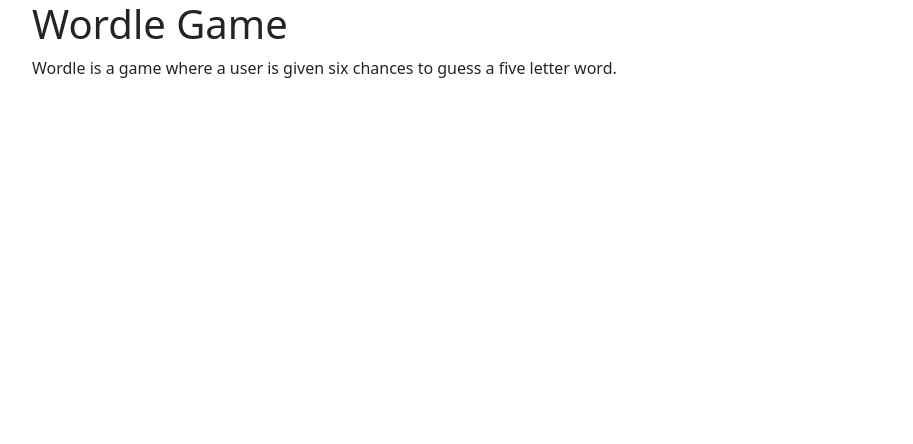
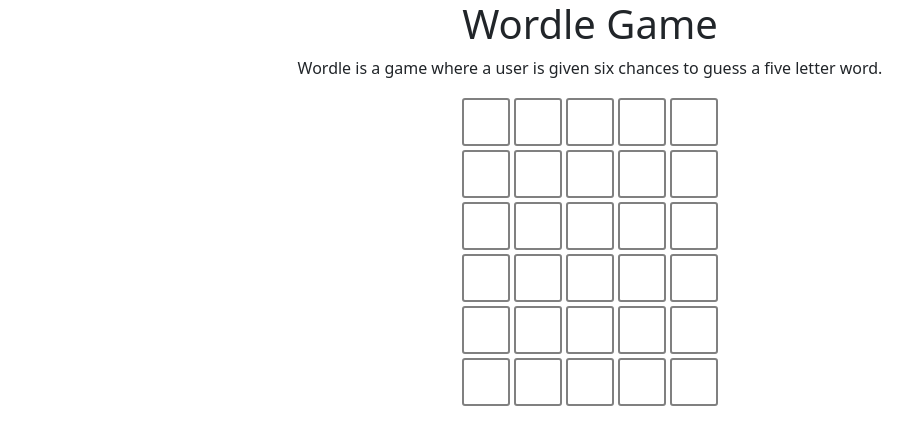
Before and after one commit to besure94/wordle-game, a website built with webpack: page src/index.html in a window 1280 px wide. Shown: the whole page, without its empty margins (50-963 px from the left). Built offline with nearby package versions, Linux system fonts and the light colour scheme.

Commit message:
Create game board layout.

```diff
--- a/src/css/styles.css
+++ b/src/css/styles.css
@@ -0,0 +1,35 @@
+#gameBoard {
+  display: flex;
+  align-items: center;
+  flex-direction: column;
+}
+
+h1 {
+  text-align: center;
+}
+
+p {
+  text-align: center;
+}
+
+.letterBox {
+  border: 2px solid gray;
+  border-radius: 3px;
+  margin: 2px;
+  font-size: 2.5rem;
+  font-weight: 700;
+  height: 3rem;
+  width: 3rem;
+  display: flex;
+  justify-content: center;
+  align-items: center;
+  text-transform: uppercase;
+}
+
+.filledBox {
+  border: 2px solid black;
+}
+
+.letterRow {
+  display: flex;
+}
--- a/src/index.html
+++ b/src/index.html
@@ -11,7 +11,7 @@
     <body>
         <h1>Wordle Game</h1>
         <p>Wordle is a game where a user is given six chances to guess a five letter word.</p>
-        <div id="game-board">
+        <div id="gameBoard">
 
         </div>
     </body>
--- a/src/index.js
+++ b/src/index.js
@@ -1,3 +1,41 @@
 import 'bootstrap';
 import 'bootstrap/dist/css/bootstrap.min.css';
 import './css/styles.css';
+import { words } from "./words.js";
+
+// create global game variables
+const numberOfGuesses = 6;
+let remainingGuesses = numberOfGuesses;
+let currentGuess = [];
+let nextLetter = 0;
+let correctGuess = words[Math.floor(Math.random() * words.length)];
+console.log(correctGuess);
+console.log(remainingGuesses);
+console.log(currentGuess);
+console.log(nextLetter);
+
+// create the game board to display to the user
+function createGameBoard() {
+  const gameBoard = document.getElementById("gameBoard");
+
+  // create a row for each guess and group with them with a class name
+  for (let i = 0; i < numberOfGuesses; i++) {
+    let guessRow = document.createElement("div");
+    guessRow.className = "letterRow";
+
+    // create a box for each letter and add them to the div with the rows
+    for (let i = 0; i < 5; i++) {
+      let guessBox = document.createElement("div");
+      guessBox.className = "letterBox";
+      guessRow.appendChild(guessBox);
+    }
+
+    // add the div with the rows to the game board
+    gameBoard.appendChild(guessRow);
+  }
+}
+
+window.addEventListener("load", function(event) {
+  event.preventDefault();
+  createGameBoard();
+});
```
